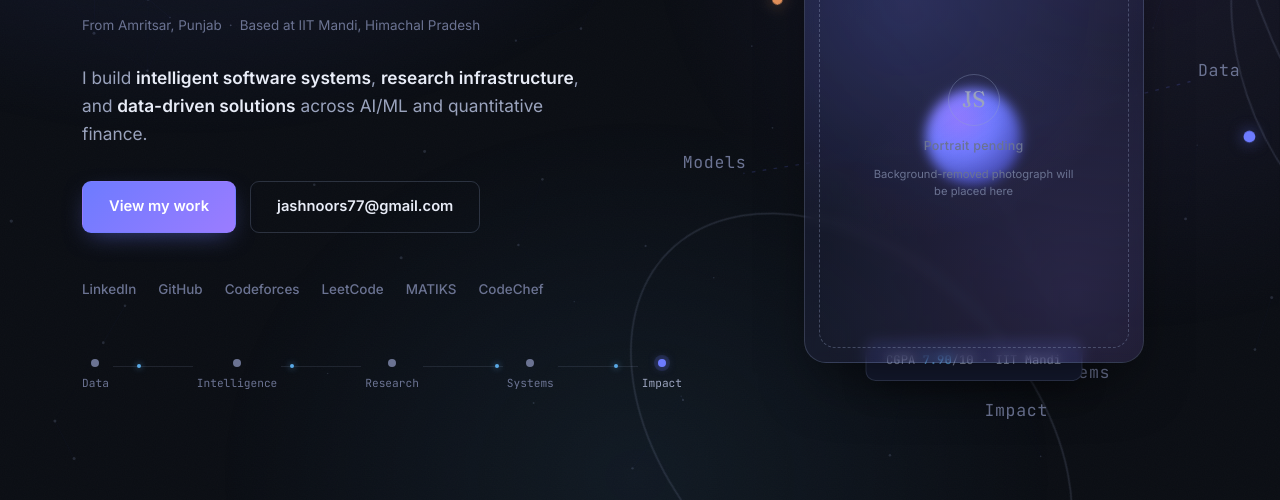
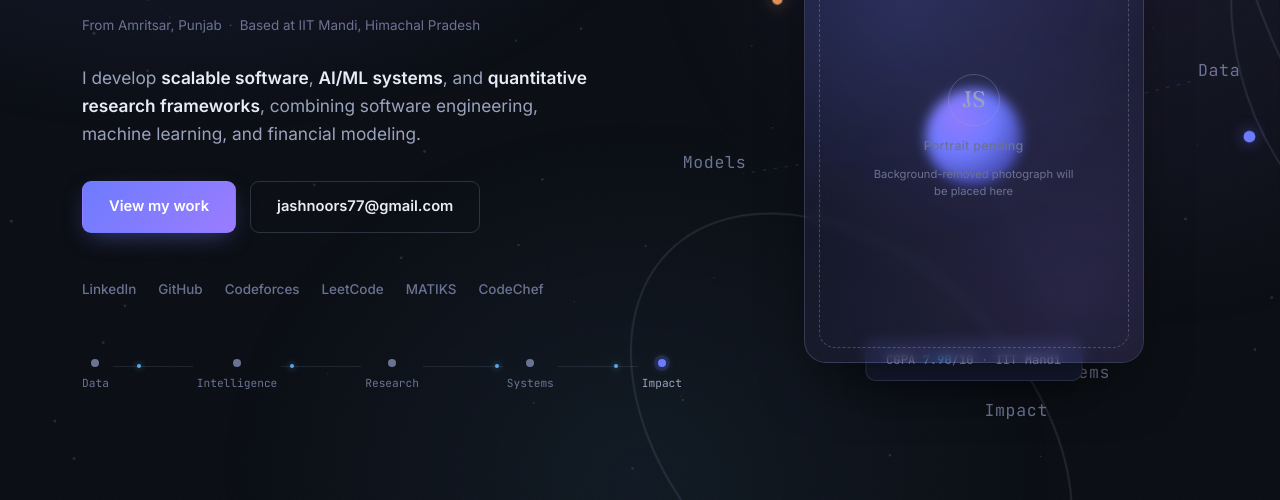
Before and after one commit to Jashnoor-gill/My-Portfolio, a plain HTML site: page index.html in a window 1280 px wide. Shown: the part 288-788 px from the top of the page. Drawn offline with Linux system fonts and the light colour scheme; animation ran at ten frames a second.

Commit message:
Update portfolio introduction

```diff
--- a/index.html
+++ b/index.html
@@ -1256,8 +1256,9 @@
         <h1 class="hero-name">Jashnoor Singh</h1>
         <div class="hero-location">From Amritsar, Punjab <span class="sep">·</span> Based at IIT Mandi, Himachal Pradesh</div>
         <p class="hero-desc">
-          I build <strong>intelligent software systems</strong>, <strong>research infrastructure</strong>, and
-          <strong>data-driven solutions</strong> across AI/ML and quantitative finance.
+          I develop <strong>scalable software</strong>, <strong>AI/ML systems</strong>, and
+          <strong>quantitative research frameworks</strong>, combining software engineering,
+          machine learning, and financial modeling.
         </p>
         <div class="hero-actions">
           <a href="#projects" class="btn btn-primary">View my work</a>
```
